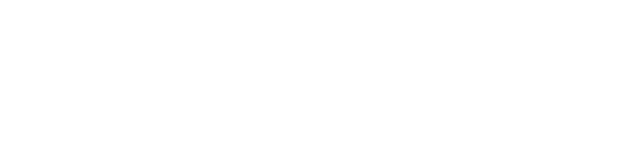
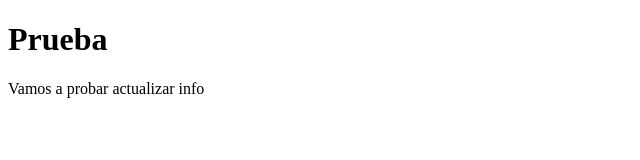
Before and after one commit to juanotavo28/new-repo, a plain HTML site: page index.html in a window 1280 px wide. Shown: the whole page, without its empty margins (0-640 px from the left). Drawn offline with Linux system fonts and the light colour scheme.

Commit message:
Add p tag

```diff
--- a/index.html
+++ b/index.html
@@ -6,6 +6,7 @@
     <title>Document</title>
 </head>
 <body>
-
+    <h1>Prueba</h1>
+    <p>Vamos a probar actualizar info</p>
 </body>
 </html>
```
Also changed, not shown: 2 other files.
